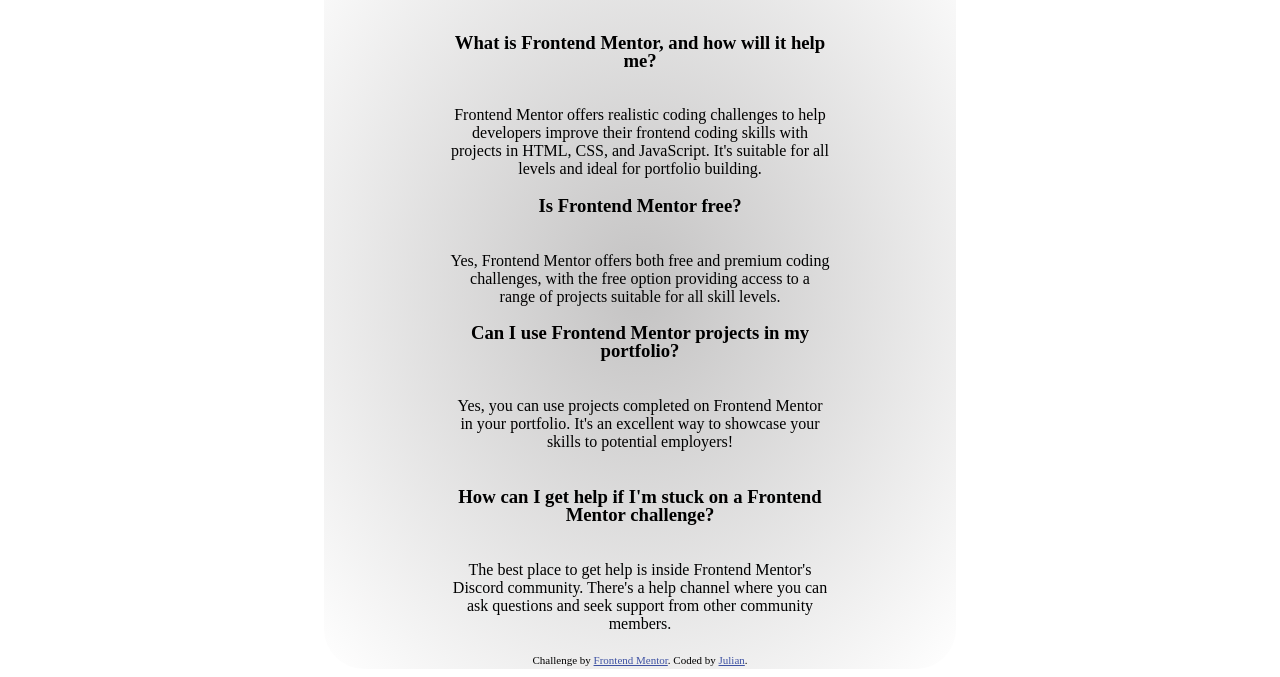
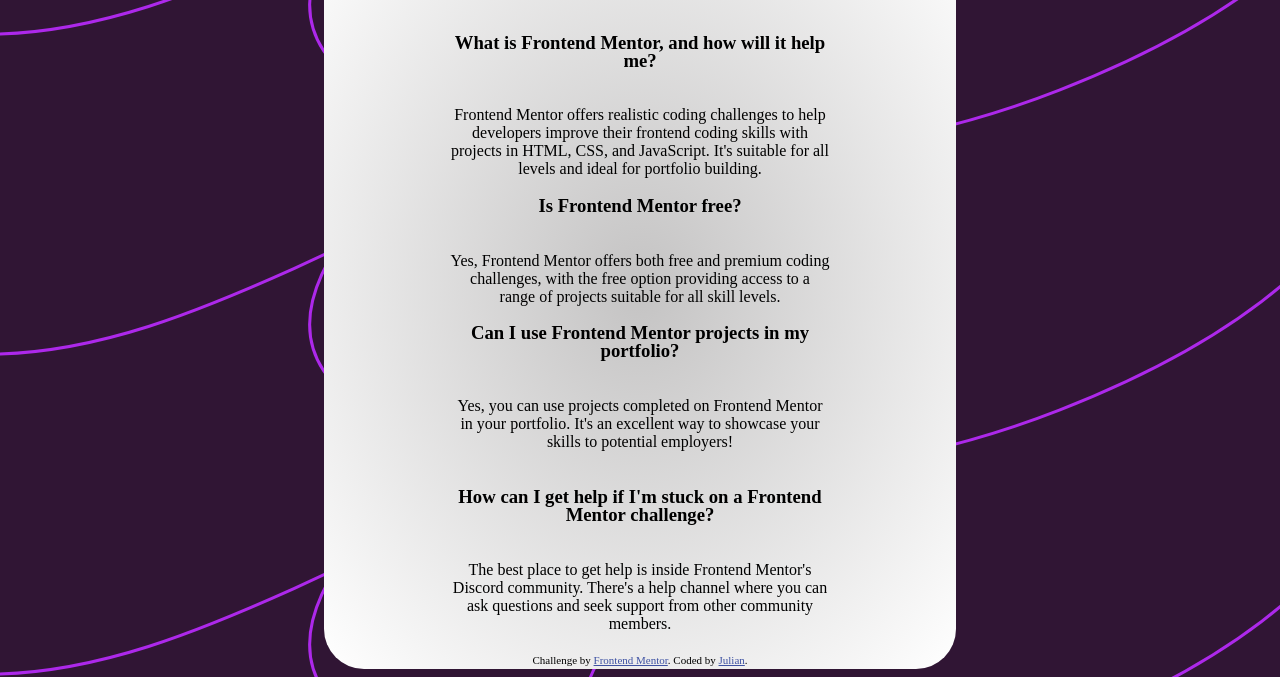
Before and after one commit to julian1665/julian1665.github.io, a plain HTML site: page index.html in a window 1280 px wide. Shown: the part 136-813 px from the top of the page. Drawn offline with nearby package versions, Linux system fonts and the light colour scheme.

Commit message:
Update index.html

```diff
--- a/index.html
+++ b/index.html
@@ -14,7 +14,7 @@
       body {
         font-family: 'Work Sans';
         text-align: center;
-        background-image: url(assets/images/background-pattern-desktop.svg);
+        background-image: url(background-pattern-desktop.svg);
       }
 
       h3:hover {
```
